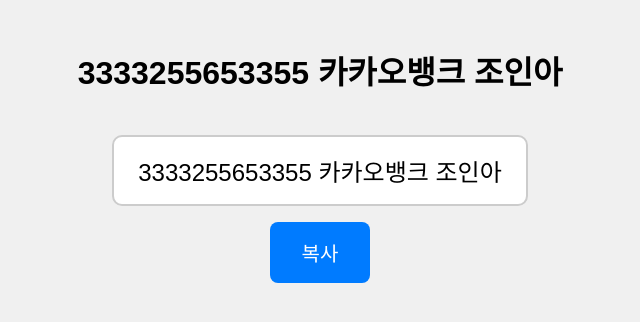
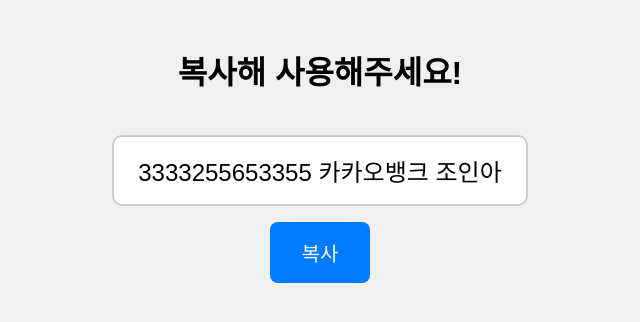
Before and after one commit to commu2002/Bank-QR, a plain HTML site: page index.html in a window 1280 px wide. Shown: the whole page, without its empty margins (320-960 px from the left). Drawn offline with Linux system fonts and the light colour scheme.

Commit message:
Update index.html

```diff
--- a/index.html
+++ b/index.html
@@ -39,7 +39,7 @@
   </style>
 </head>
 <body>
-  <h2 style="font-size: 2rem;">3333255653355 카카오뱅크 조인아</h2>
+  <h2 style="font-size: 2rem;">복사해 사용해주세요!</h2>
   <div>
     <span id="text">3333255653355 카카오뱅크 조인아</span>
   </div>
```
